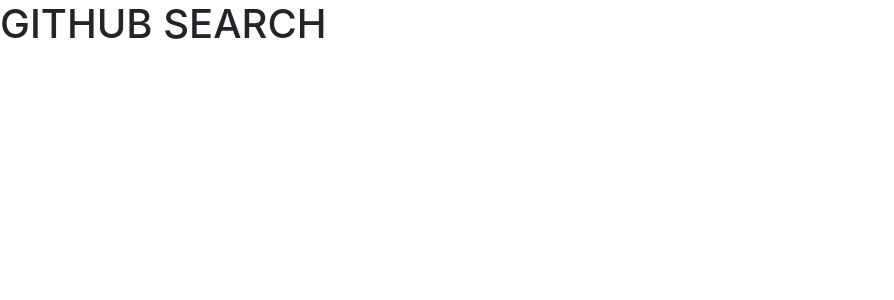
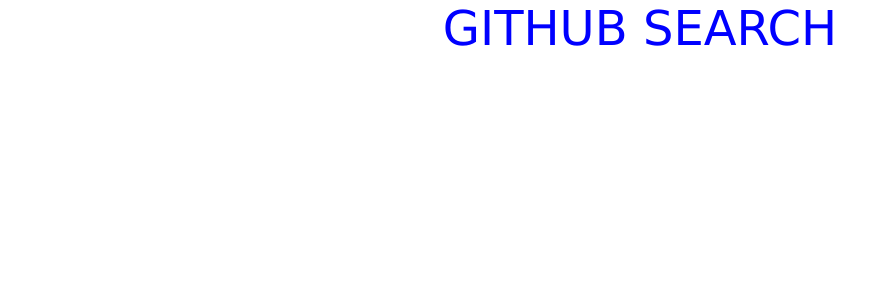
Before and after one commit to carolmbithe/Github-Search, an Angular app: page / in a window 1280 px wide. Shown: the top 300 px of the page, without its empty margins (0-894 px from the left). Built offline with nearby package versions, Linux system fonts and the light colour scheme.

Commit message:
added a custom stylesheet

```diff
--- a/src/styles.css
+++ b/src/styles.css
@@ -1 +1,7 @@
-@import "~bootstrap/dist/css/bootstrap.css"
+@import "~bootstrap/dist/css/bootstrap.css";
+h1{
+    color: blue;
+    font-family: verdana;
+    font-size: 300%;
+    text-align: center;
+}
```
